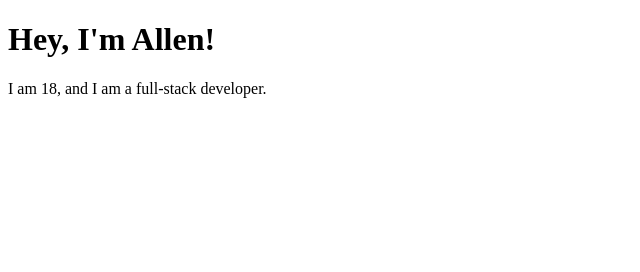
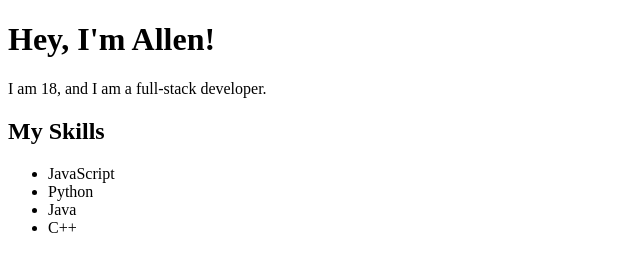
Before and after one commit to AllenMandapath/my-portfolio, a plain HTML site: page index.html in a window 1280 px wide. Shown: the whole page, without its empty margins (0-640 px from the left). Drawn offline with Linux system fonts and the light colour scheme.

Commit message:
Added my skills

```diff
--- a/index.html
+++ b/index.html
@@ -6,5 +6,13 @@
 	<body>
 		<h1>Hey, I'm Allen!</h1>
 		<p>I am 18, and I am a full-stack developer.</p>
+
+        <h2>My Skills</h2>
+        <ul>
+            <li>JavaScript</li>
+            <li>Python</li>
+            <li>Java</li>
+            <li>C++</li>
+        </ul>
 	</body>
 </html>
```
